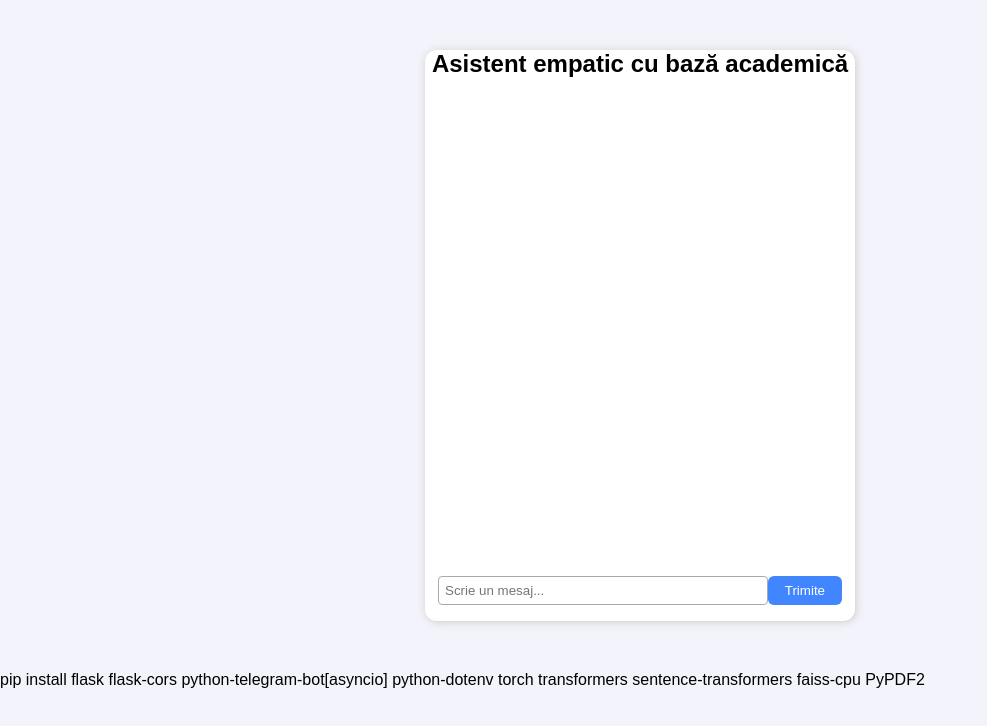
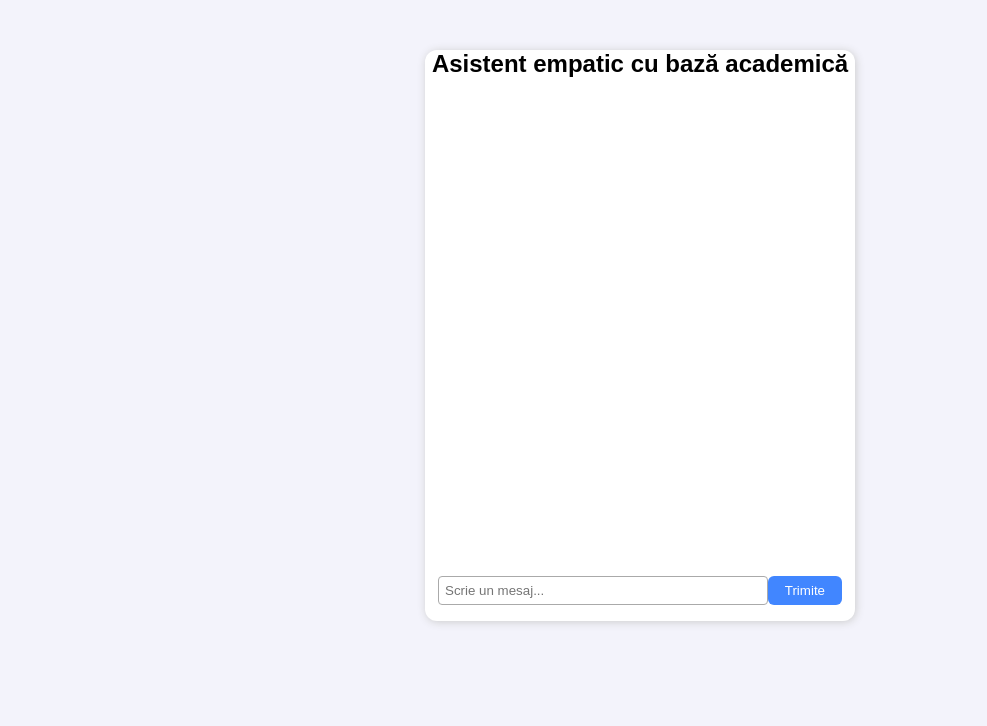
Before and after one commit to DimonSleep/emotional_vibe, a plain HTML site: page index.html in a window 1280 px wide. Shown: the whole page, without its empty margins (0-987 px from the left). Drawn offline with Linux system fonts and the light colour scheme.

Commit message:
Update index.html

```diff
--- a/index.html
+++ b/index.html
@@ -56,4 +56,3 @@ msgInput.onkeydown = function(e) {
 </script>
 </body>
 </html>
-pip install flask flask-cors python-telegram-bot[asyncio] python-dotenv torch transformers sentence-transformers faiss-cpu PyPDF2
```
